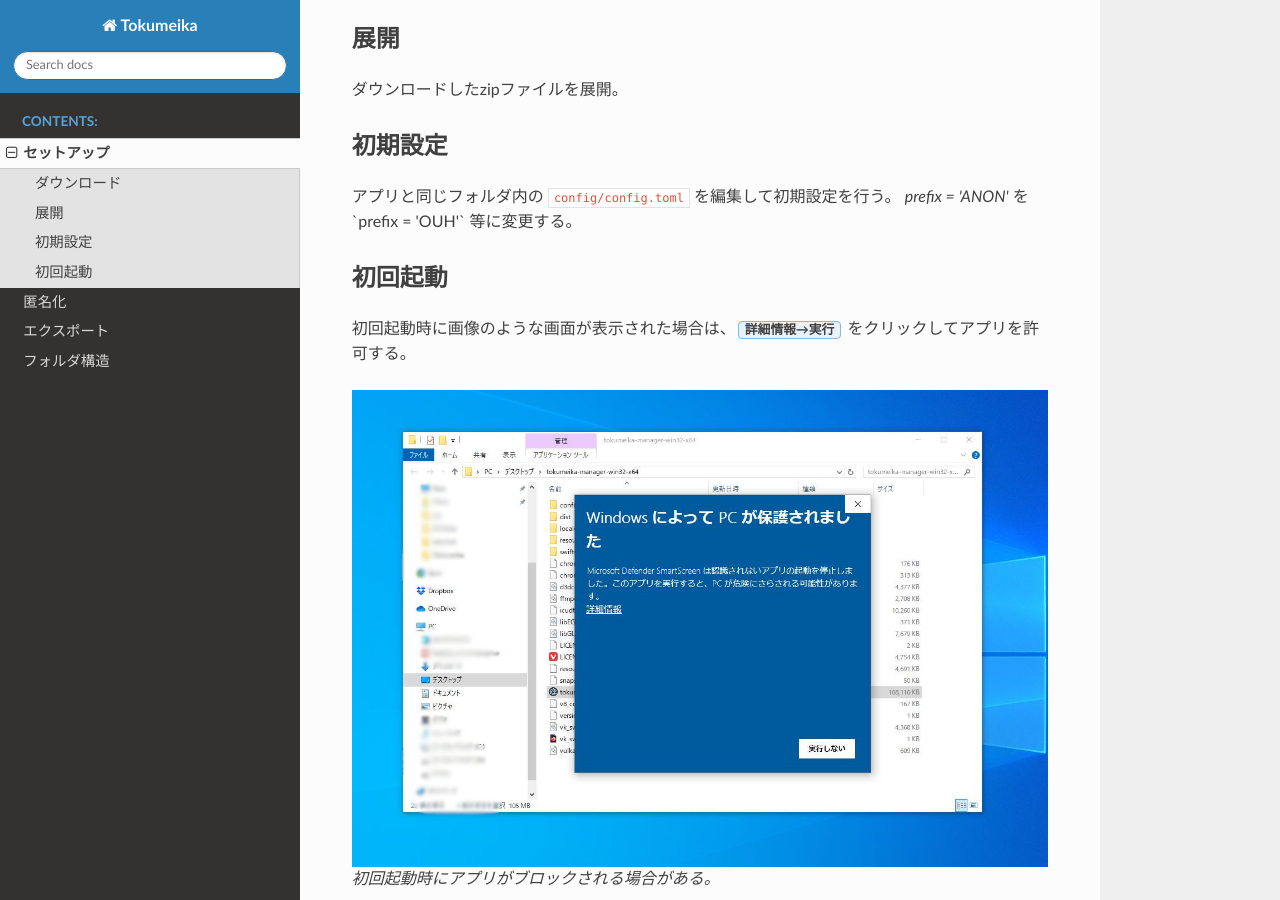
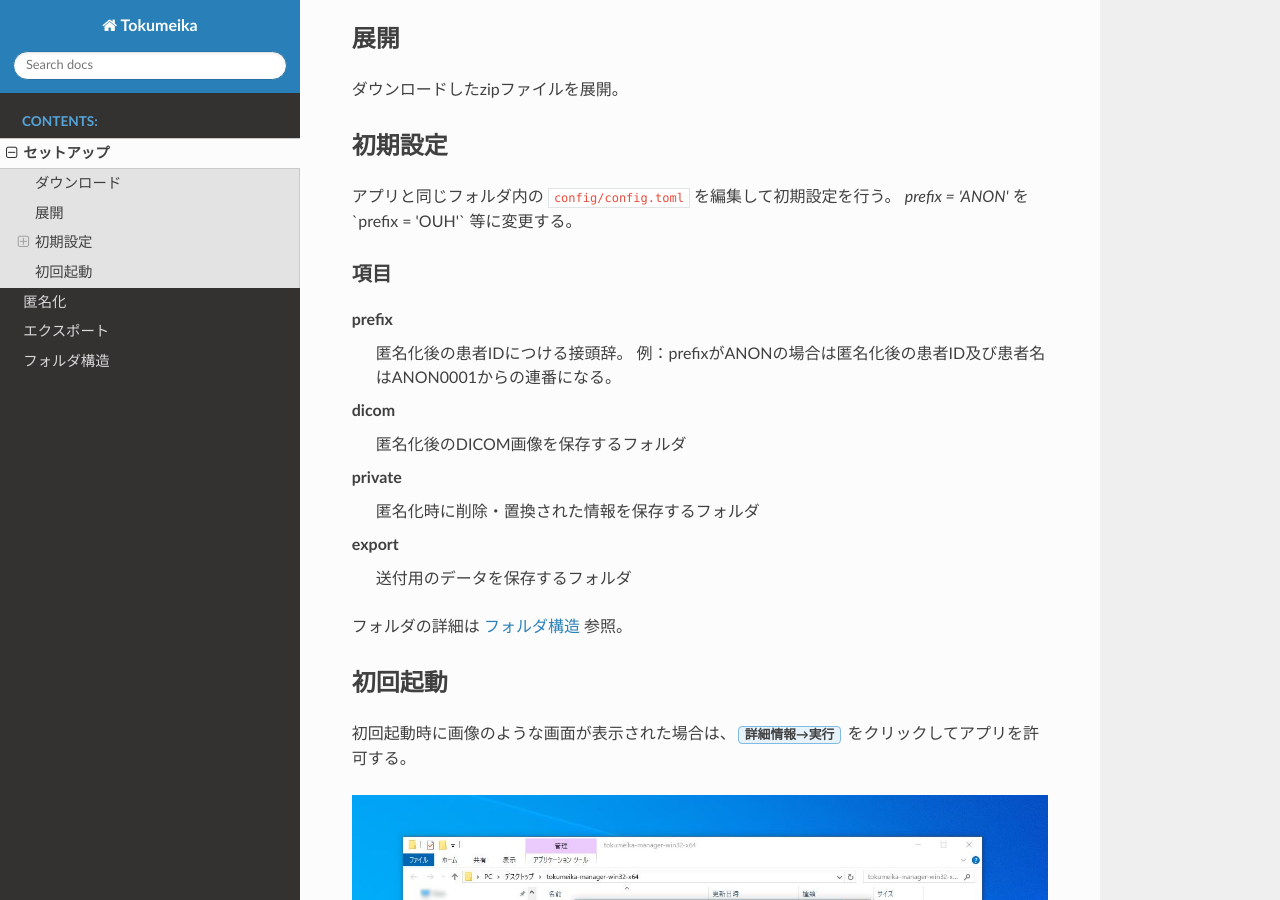
Before and after one commit to ykszk/Tokumeika, a Sphinx documentation site: the page built from docs/source/setup.rst, in a window 1280 px wide and 900 px high, scrolled down 804 px. Built offline with Sphinx 7.4.7 and the Read the Docs theme 2.0.0, drawn with Linux system fonts in a browser that asks for light colours.

Commit message:
Update document

```diff
--- a/docs/source/setup.rst
+++ b/docs/source/setup.rst
@@ -19,6 +19,25 @@
 アプリと同じフォルダ内の ``config/config.toml`` を編集して初期設定を行う。
 `prefix = 'ANON'` を`prefix = 'OUH'` 等に変更する。
 
+項目
+******
+
+prefix
+   匿名化後の患者IDにつける接頭辞。
+   例：prefixがANONの場合は匿名化後の患者ID及び患者名はANON0001からの連番になる。
+
+dicom
+   匿名化後のDICOM画像を保存するフォルダ
+
+private
+   匿名化時に削除・置換された情報を保存するフォルダ
+
+export
+   送付用のデータを保存するフォルダ
+
+
+フォルダの詳細は :doc:`data` 参照。
+
 
 初回起動
 --------
```
